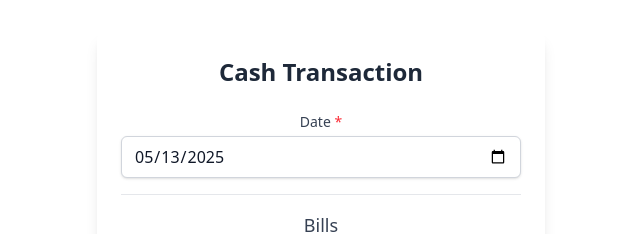
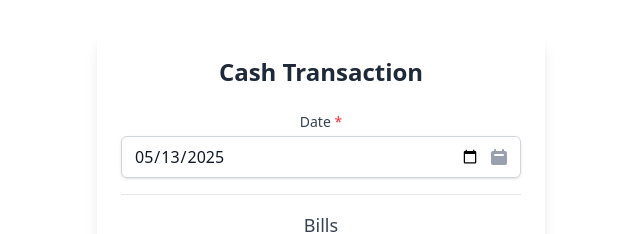
Before and after one commit to EJPR1418/clr-daily-sales, a React (Vite) app: page / in a window 1280 px wide. Shown: the top 234 px of the page, without its empty margins (319-959 px from the left). Built offline with nearby package versions, Linux system fonts and the light colour scheme.

Commit message:
fixed transaction completed labels not showing

```diff
--- a/src/components/FormComponents.jsx
+++ b/src/components/FormComponents.jsx
@@ -1,4 +1,6 @@
 // src/components/FormInput.jsx
+import { useState } from 'react';
+
 export const FormInput = ({
   id,
   name,
@@ -12,11 +14,17 @@ export const FormInput = ({
   placeholder,
   required = false,
 }) => {
+  const [focused, setFocused] = useState(false);
+
+  // Determine if we should show an icon based on the input type
+  const showIcon = type === 'date';
+
   return (
     <div>
       <label htmlFor={id} className='block text-sm font-medium text-gray-700'>
         {label} {required && <span className='text-red-500'>*</span>}
       </label>
+      <div className={`relative rounded-md shadow-sm mt-1`}>
         <input
           type={type}
           id={id}
@@ -26,17 +34,39 @@ export const FormInput = ({
           placeholder={placeholder}
           value={value}
           onChange={onChange}
-        className={`mt-1 block w-full rounded-md border border-gray-300 shadow-sm
+          onFocus={() => setFocused(true)}
+          onBlur={() => setFocused(false)}
+          className={`block w-full rounded-md border border-gray-300
                     focus:border-indigo-500 focus:ring-indigo-500
                     text-gray-900 bg-white py-2 px-3 ${
                       error ? 'border-red-300' : ''
+                    }${showIcon ? ' pr-10' : ''}`}
+        />
+
+        {showIcon && (
+          <div className='absolute inset-y-0 right-0 flex items-center pr-3 pointer-events-none'>
+            <svg
+              className={`h-5 w-5 ${
+                focused ? 'text-indigo-500' : 'text-gray-400'
               }`}
+              xmlns='http://www.w3.org/2000/svg'
+              viewBox='0 0 20 20'
+              fill='currentColor'
+              aria-hidden='true'
+            >
+              <path
+                fillRule='evenodd'
+                d='M6 2a1 1 0 00-1 1v1H4a2 2 0 00-2 2v10a2 2 0 002 2h12a2 2 0 002-2V6a2 2 0 00-2-2h-1V3a1 1 0 10-2 0v1H7V3a1 1 0 00-1-1zm0 5a1 1 0 000 2h8a1 1 0 100-2H6z'
+                clipRule='evenodd'
               />
+            </svg>
+          </div>
+        )}
+      </div>
       {error && <p className='mt-1 text-sm text-red-600'>{error}</p>}
     </div>
   );
 };
-
 // src/components/SectionHeading.jsx
 export const SectionHeading = ({ title }) => (
   <h3 className='text-lg font-medium text-gray-700 mb-3'>{title}</h3>
--- a/src/components/SalesForm.jsx
+++ b/src/components/SalesForm.jsx
@@ -571,8 +571,8 @@ const SuccessScreen = ({
 
     <div className='bg-white p-4 rounded-md shadow-sm'>
       <div className='mb-4'>
-        <p className='text-gray-500 text-sm'>Date</p>
-        <p className='font-medium'>{formData.saleDate}</p>
+        <p className='font-medium text-gray-700 mb-2'>Date</p>
+        <p className='font-medium text-gray-900'>{formData.saleDate}</p>
       </div>
 
       <div className='space-y-4'>
@@ -639,7 +639,7 @@ const SuccessScreen = ({
               {formData.payOuts.map(
                 (payOut, index) =>
                   payOut.amount > 0 && (
-                    <p key={index} className='text-sm'>
+                    <p key={index} className='text-sm text-gray-900'>
                       {payOut.description}: -${payOut.amount.toFixed(2)}
                     </p>
                   )
@@ -657,9 +657,13 @@ const SuccessScreen = ({
         {formData.athAmount > 0 && (
           <div>
             <h3 className='font-medium text-gray-700 mb-2'>ATH Payment</h3>
-            <p className='text-sm'>Amount: ${formData.athAmount.toFixed(2)}</p>
+            <p className='text-sm text-gray-900'>
+              Amount: ${formData.athAmount.toFixed(2)}
+            </p>
             {formData.athReference && (
-              <p className='text-sm'>Reference: {formData.athReference}</p>
+              <p className='text-sm text-gray-900'>
+                Reference: {formData.athReference}
+              </p>
             )}
             <p className='text-sm font-medium text-gray-700 mt-2'>
               Subtotal: ${athSubtotal.toFixed(2)}
@@ -671,7 +675,7 @@ const SuccessScreen = ({
         {formData.lectureTotal > 0 && (
           <div>
             <h3 className='font-medium text-gray-700 mb-2'>Lecture Total</h3>
-            <p className='text-sm'>
+            <p className='text-sm text-gray-900'>
               Amount: ${formData.lectureTotal.toFixed(2)}
             </p>
             <p className='text-sm text-gray-500 mt-1'>
@@ -710,13 +714,13 @@ const TransactionSummarySection = ({
 
   return (
     <div>
-      <h3 className='font-medium text-gray-700 mb-2'>{title}</h3>
+      <h3 className='font-medium px-3 mb-2 text-gray-700'>{title}</h3>
       <div className='space-y-1'>
         {hasItems ? (
           items.map(
             (item, index) =>
               item.value > 0 && (
-                <p key={index} className='text-sm'>
+                <p key={index} className='text-sm text-gray-900'>
                   {item.label}
                   {item.value} = ${item.amount.toFixed(2)}
                 </p>
```
Lines whose indentation alone changed are shown as unchanged.
